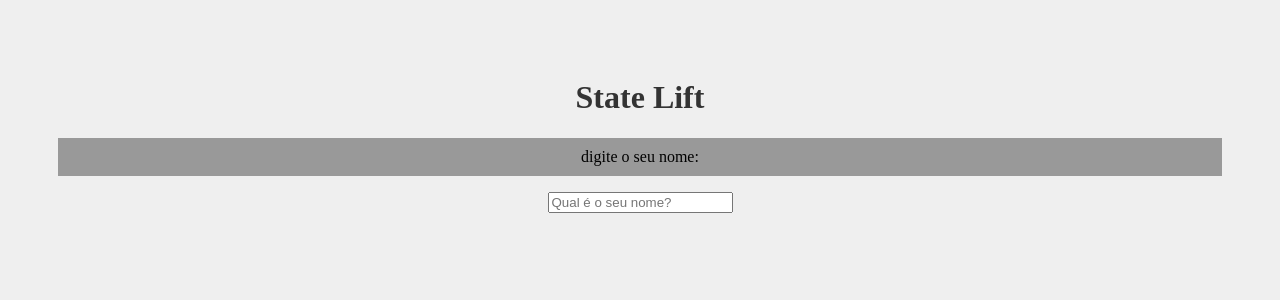
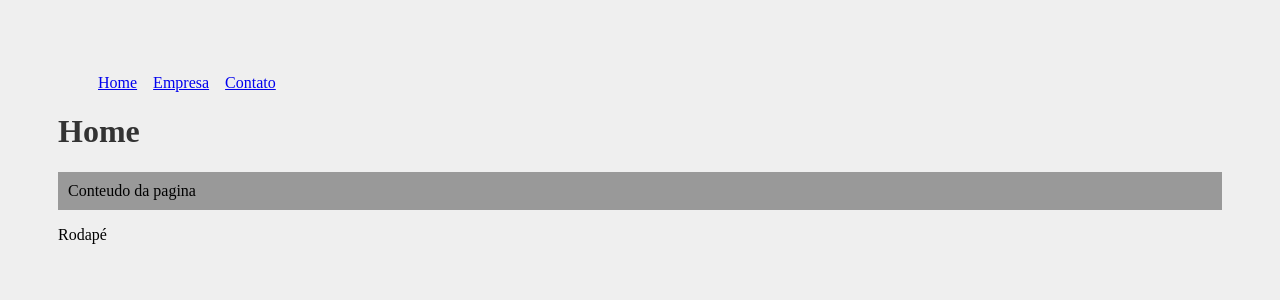
Before and after one commit to myller-silva/React, a React (Create React App) app in the folder meu-projeto/: page / in a window 1280 px wide. Shown: the top 300 px of the page. Built offline with nearby package versions, Linux system fonts and the light colour scheme.

Commit message:
React Router

```diff
--- a/meu-projeto/package.json
+++ b/meu-projeto/package.json
@@ -8,6 +8,7 @@
     "@testing-library/user-event": "^13.5.0",
     "react": "^17.0.2",
     "react-dom": "^17.0.2",
+    "react-router-dom": "^6.2.1",
     "react-scripts": "5.0.0",
     "web-vitals": "^2.1.3"
   },
--- a/meu-projeto/src/App.js
+++ b/meu-projeto/src/App.js
@@ -1,17 +1,28 @@
-import './App.css';
-import { useState } from 'react';
-import SeuNome from './components/evento/SeuNome';
-import Saudacao from './components/Saudacao';
+import { BrowserRouter as Router, Routes, Route } from 'react-router-dom';
+import Home from './pages/Home';
+import Empresa from './pages/Empresa';
+import Contato from './pages/Contato';
+import NavBarra from './components/layout/NavBarra';
+import Footer from './components/layout/Footer';
 
 function App() {
-  const [nome, setNome] = useState();
 
   return (
-    <div className="App">
-      <h1>State Lift</h1>
-      <SeuNome setNome={setNome}/>
-      <Saudacao nome={nome}/>
-    </div>
+    <Router>
+      <NavBarra></NavBarra>
+      <Routes>
+        <Route exact path="/" element={<Home />} > </Route>
+      </Routes>
+      <Routes>
+        <Route path="/empresa" element={<Empresa />} > </Route>
+      </Routes>
+      <Routes>
+        <Route path="/contato" element={<Contato />} > </Route>
+      </Routes>
+
+      <Footer/>
+
+    </Router>
   );
 }
 
--- /dev/null
+++ b/meu-projeto/src/components/layout/Footer.js
@@ -0,0 +1,9 @@
+function Footer() {
+    return(
+        <footer>
+            Rodapé
+        </footer>
+    )
+}
+
+export default Footer;
--- /dev/null
+++ b/meu-projeto/src/components/layout/NavBarra.js
@@ -0,0 +1,20 @@
+import { Link } from "react-router-dom";
+import styles from './NavBarra.module.css';
+
+function NavBarra() {
+    return(
+        <ul className={styles.list}>
+            <li className={styles.item}>
+            <Link to="/">Home</Link>
+            </li>
+            <li className={styles.item}>
+            <Link to="/empresa">Empresa</Link>
+            </li>
+            <li className={styles.item}>
+            <Link to="/contato">Contato</Link>
+            </li>
+        </ul>
+    )
+}
+
+export default NavBarra;
--- /dev/null
+++ b/meu-projeto/src/components/layout/NavBarra.module.css
@@ -0,0 +1,10 @@
+.list{
+    /* colocar ites um do lado do outro */
+    display: flex;
+    /* tirar o pontinho preto que tem na ul */
+    list-style: none;
+}
+
+.item{
+    margin-right: 1em;
+}
--- /dev/null
+++ b/meu-projeto/src/pages/Contato.js
@@ -0,0 +1,10 @@
+function Contato() {
+    return(
+        <div>
+            <h1>Contato</h1>
+            <p>Conteudo da pagina</p>
+        </div>
+    )
+}
+
+export default Contato;
--- /dev/null
+++ b/meu-projeto/src/pages/Empresa.js
@@ -0,0 +1,10 @@
+function Empresa() {
+    return(
+        <div>
+            <h1>Empresa</h1>
+            <p>Conteudo da pagina</p>
+        </div>
+    )
+}
+
+export default Empresa;
--- /dev/null
+++ b/meu-projeto/src/pages/Home.js
@@ -0,0 +1,10 @@
+function Home() {
+    return(
+        <div>
+            <h1>Home</h1>
+            <p>Conteudo da pagina</p>
+        </div>
+    )
+}
+
+export default Home;
```
Also changed, not shown: 1 other file (tests, documents, lock files or other folders).
